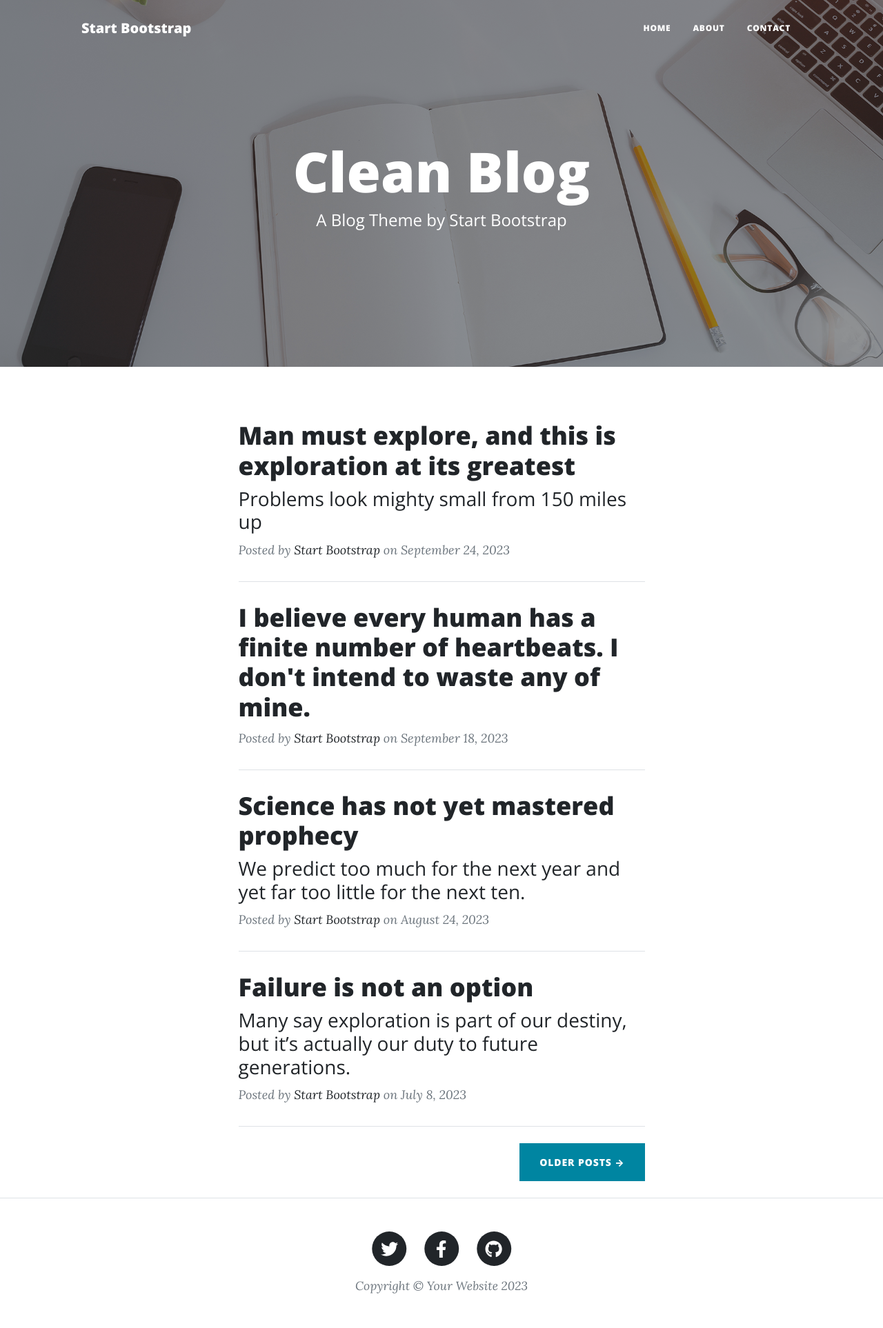
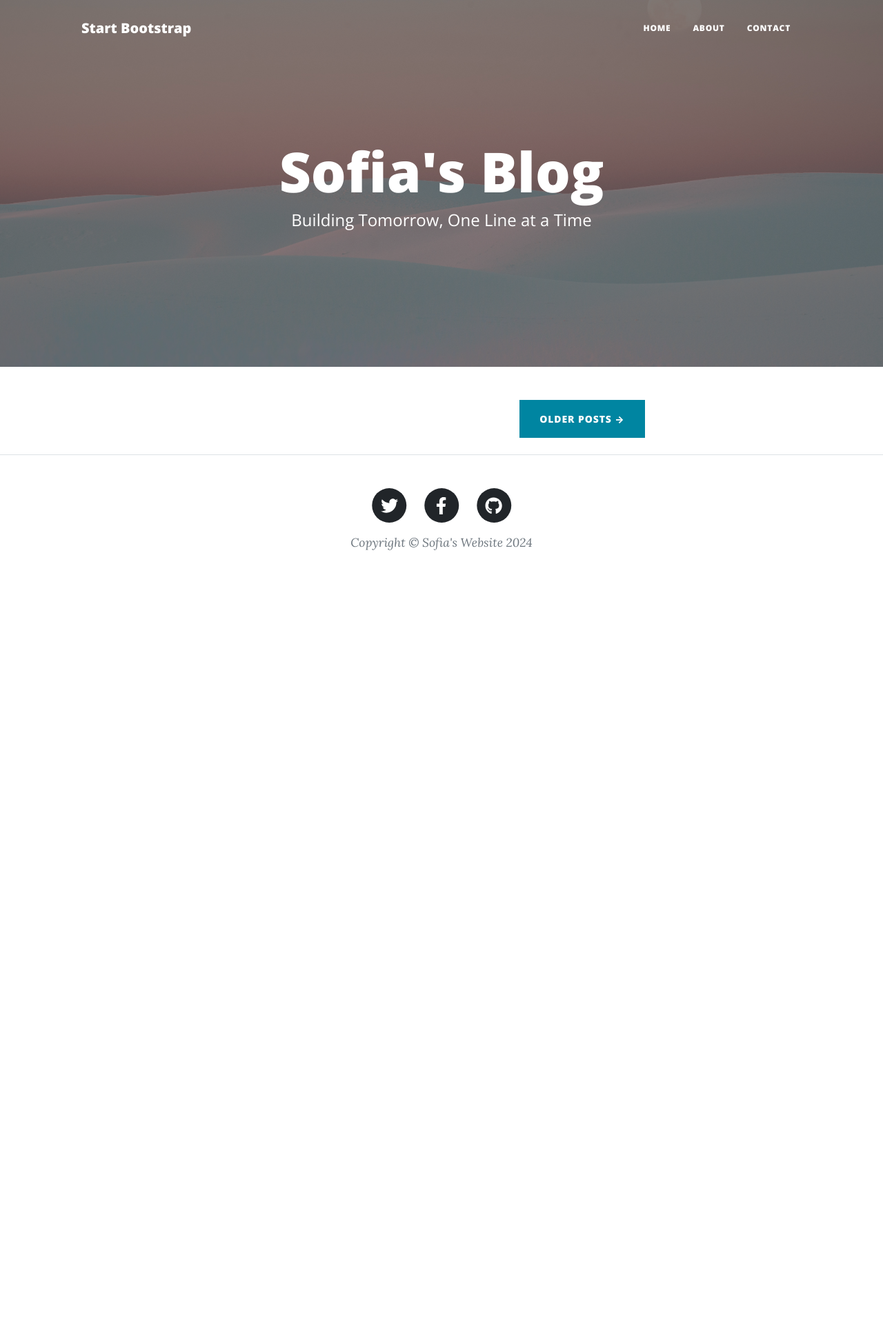
Before and after one commit to SyedShagufta/100DaysOfCode, a Flask app: page / in a window 1280 px wide. Shown: the whole page at 69% size. After the commit the page ends 798 px from the top, so only its background shows below. Run offline with Flask 3, Linux system fonts and the light colour scheme; some libraries are stand-ins or nearby versions.

Commit message:
DAY - 59

```diff
--- a/DAY-59/upgraded-blog/main.py
+++ b/DAY-59/upgraded-blog/main.py
@@ -1,11 +1,14 @@
+import requests
 from flask import Flask, render_template
 
 app = Flask(__name__)
 
+posts = requests.get("https://api.npoint.io/550278d0d7bfa20434a9").json()
+
 
 @app.route('/')
 def home():
-    return render_template("index.html")
+    return render_template("index.html", all_posts=posts)
 
 
 @app.route('/about')
@@ -18,5 +21,14 @@ def contact_page():
     return render_template("contact.html")
 
 
+@app.route('/post/<int:index>')
+def show_post(index):
+    requested_blog = None
+    for blog_post in posts:
+        if blog_post["id"] == index:
+            requested_blog = blog_post
+    return render_template("post.html", post=requested_blog)
+
+
 if __name__ == '__main__':
     app.run()
--- a/DAY-59/upgraded-blog/templates/footer.html
+++ b/DAY-59/upgraded-blog/templates/footer.html
@@ -29,7 +29,7 @@
                                 </a>
                             </li>
                         </ul>
-                        <div class="small text-center text-muted fst-italic">Copyright &copy; Your Website 2023</div>
+                        <div class="small text-center text-muted fst-italic">Copyright &copy; Sofia's Website 2024</div>
                     </div>
                 </div>
             </div>
--- a/DAY-59/upgraded-blog/templates/index.html
+++ b/DAY-59/upgraded-blog/templates/index.html
@@ -2,78 +2,47 @@
 {% include "header.html" %}
 
         <!-- Page Header-->
-        <header class="masthead" style="background-image: url('./static/img/home-bg.jpg')">
+        <header class="masthead" style="background-image: url('./static/img/my-bg.jpg')">
             <div class="container position-relative px-4 px-lg-5">
                 <div class="row gx-4 gx-lg-5 justify-content-center">
                     <div class="col-md-10 col-lg-8 col-xl-7">
                         <div class="site-heading">
-                            <h1>Clean Blog</h1>
-                            <span class="subheading">A Blog Theme by Start Bootstrap</span>
+                            <h1>Sofia's Blog</h1>
+                            <span class="subheading">Building Tomorrow, One Line at a Time</span>
                         </div>
                     </div>
                 </div>
             </div>
         </header>
+
+
         <!-- Main Content-->
         <div class="container px-4 px-lg-5">
             <div class="row gx-4 gx-lg-5 justify-content-center">
                 <div class="col-md-10 col-lg-8 col-xl-7">
                     <!-- Post preview-->
+                    {% for post in all_posts %}
                     <div class="post-preview">
-                        <a href="post.html">
-                            <h2 class="post-title">Man must explore, and this is exploration at its greatest</h2>
-                            <h3 class="post-subtitle">Problems look mighty small from 150 miles up</h3>
+                        <a href="{{url_for('show_post', index = post.id) }}">
+                            <h2 class="post-title">{{post.title}}</h2>
+                            <h3 class="post-subtitle">{{post.subtitle}}</h3>
                         </a>
                         <p class="post-meta">
                             Posted by
-                            <a href="#!">Start Bootstrap</a>
-                            on September 24, 2023
+                            <a href="#!">Sofia</a>
+                            on {{post.date}}
                         </p>
                     </div>
                     <!-- Divider-->
                     <hr class="my-4" />
-                    <!-- Post preview-->
-                    <div class="post-preview">
-                        <a href="post.html"><h2 class="post-title">I believe every human has a finite number of heartbeats. I don't intend to waste any of mine.</h2></a>
-                        <p class="post-meta">
-                            Posted by
-                            <a href="#!">Start Bootstrap</a>
-                            on September 18, 2023
-                        </p>
-                    </div>
-                    <!-- Divider-->
-                    <hr class="my-4" />
-                    <!-- Post preview-->
-                    <div class="post-preview">
-                        <a href="post.html">
-                            <h2 class="post-title">Science has not yet mastered prophecy</h2>
-                            <h3 class="post-subtitle">We predict too much for the next year and yet far too little for the next ten.</h3>
-                        </a>
-                        <p class="post-meta">
-                            Posted by
-                            <a href="#!">Start Bootstrap</a>
-                            on August 24, 2023
-                        </p>
-                    </div>
-                    <!-- Divider-->
-                    <hr class="my-4" />
-                    <!-- Post preview-->
-                    <div class="post-preview">
-                        <a href="post.html">
-                            <h2 class="post-title">Failure is not an option</h2>
-                            <h3 class="post-subtitle">Many say exploration is part of our destiny, but it’s actually our duty to future generations.</h3>
-                        </a>
-                        <p class="post-meta">
-                            Posted by
-                            <a href="#!">Start Bootstrap</a>
-                            on July 8, 2023
-                        </p>
-                    </div>
-                    <!-- Divider-->
-                    <hr class="my-4" />
-                    <!-- Pager-->
+                    {% endfor %}
+                 <!-- Pager-->
                     <div class="d-flex justify-content-end mb-4"><a class="btn btn-primary text-uppercase" href="#!">Older Posts →</a></div>
                 </div>
             </div>
         </div>
+
+
+
+
 {% include "footer.html" %}
```
Also changed, not shown: DAY-59/upgraded-blog/templates/post.html (+7 -25 lines), DAY-59/upgraded-blog/static/img/bored-img.jpg (added), DAY-59/upgraded-blog/static/img/cactus-img.jpg (added), DAY-59/upgraded-blog/static/img/failure-img.jpg (added), DAY-59/upgraded-blog/static/img/intermittent-img.jpg (added), DAY-59/upgraded-blog/static/img/my-bg.jpg (added).
